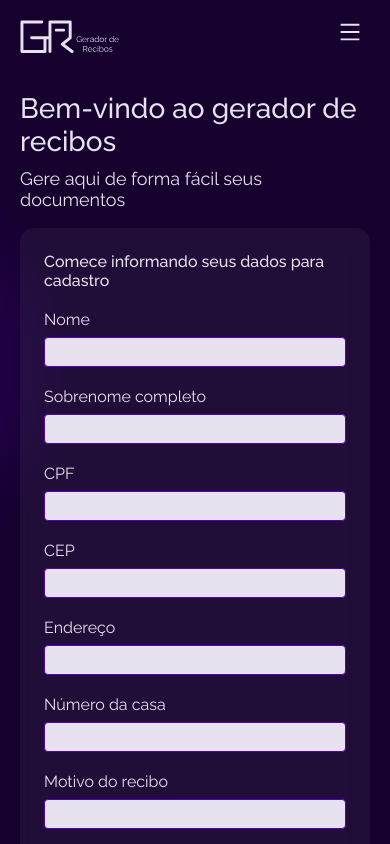
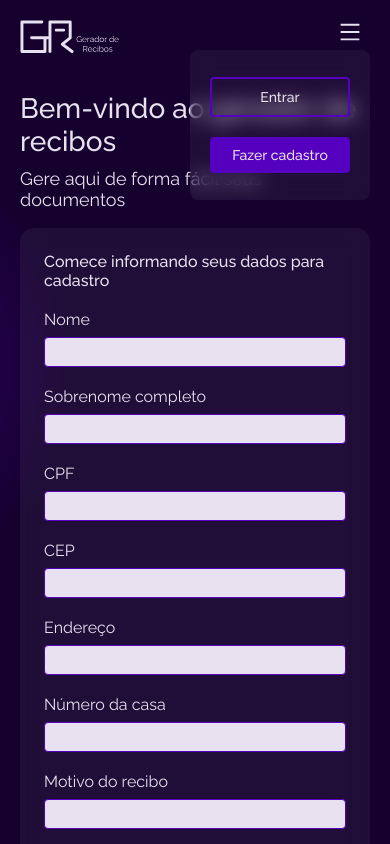
Before and after one commit to narakushi/projeto-gerador-recibos, a React (Vite) app in the folder projeto-gerador/: page / in a window 390 px wide. Both pictures are taken after a click on the element 350 px from the left and 37 px from the top of the page. Shown: the top 844 px of the page. Built offline with nearby package versions, Linux system fonts and the light colour scheme.

Commit message:
:sparkles: feat: criando dropdown para menu hamburguer

```diff
--- /dev/null
+++ b/projeto-gerador/src/assets/ui/components/Dropdown.jsx
@@ -0,0 +1,12 @@
+import React from 'react'
+import "../styles/Dropdown.css";
+
+const Dropdown = ({children}) => {
+  return (
+    <div className='dropdown'>
+      {children}
+    </div>
+  )
+}
+
+export default Dropdown;
--- a/projeto-gerador/src/assets/ui/components/HamburguerMenu.jsx
+++ b/projeto-gerador/src/assets/ui/components/HamburguerMenu.jsx
@@ -1,13 +1,22 @@
 import React from "react";
 import { AiOutlineMenu } from "react-icons/ai";
 import "../styles/HamburguerMenu.css";
+import Dropdown from "./Dropdown";
+import Button from './Button';
 
-const HamburguerMenu = () => {
+const HamburguerMenu = ({ open, setOpen }) => {
   return (
     <>
-      <div className="menu-h">
+      <div className="menu-h" onClick={setOpen}>
         <AiOutlineMenu />
       </div>
+
+      {open && (
+        <Dropdown>
+          <Button customClass="button-variant" text="Entrar" />
+          <Button text="Fazer cadastro" />
+        </Dropdown>
+      )}
     </>
   );
 };
--- a/projeto-gerador/src/assets/ui/components/Navbar.jsx
+++ b/projeto-gerador/src/assets/ui/components/Navbar.jsx
@@ -20,7 +20,7 @@ const NavBar = () => {
           <div className="navbar__content__pipe"></div>
           <Button text="Fazer cadastro" />
         </div>
-        <HamburguerMenu />
+        <HamburguerMenu open={open} setOpen={() => setOpen(!open)} />
       </div>
     </nav>
   );
--- /dev/null
+++ b/projeto-gerador/src/assets/ui/styles/Dropdown.css
@@ -0,0 +1,22 @@
+.dropdown {
+  display: none;
+  flex-direction: column;
+  position: absolute;
+  gap: 2rem;
+  right: 2rem;
+  top: 5rem;
+  background: var(--transparent-color);
+  width: 18rem;
+  height: 15rem;
+  z-index: 1;
+  padding: 2rem;
+  justify-content: center;
+  backdrop-filter: blur(1rem);
+  border-radius: .8rem;
+}
+
+@media all and (max-width: 600px) {
+  .dropdown {
+    display: flex;
+  }
+}
--- a/projeto-gerador/src/assets/ui/styles/HamburguerMenu.css
+++ b/projeto-gerador/src/assets/ui/styles/HamburguerMenu.css
@@ -4,7 +4,7 @@
   text-align: center;
   font-size: 2.4rem;
   cursor: pointer;
-
+  position: relative;
 }
 
 .menu-h:hover {
```
